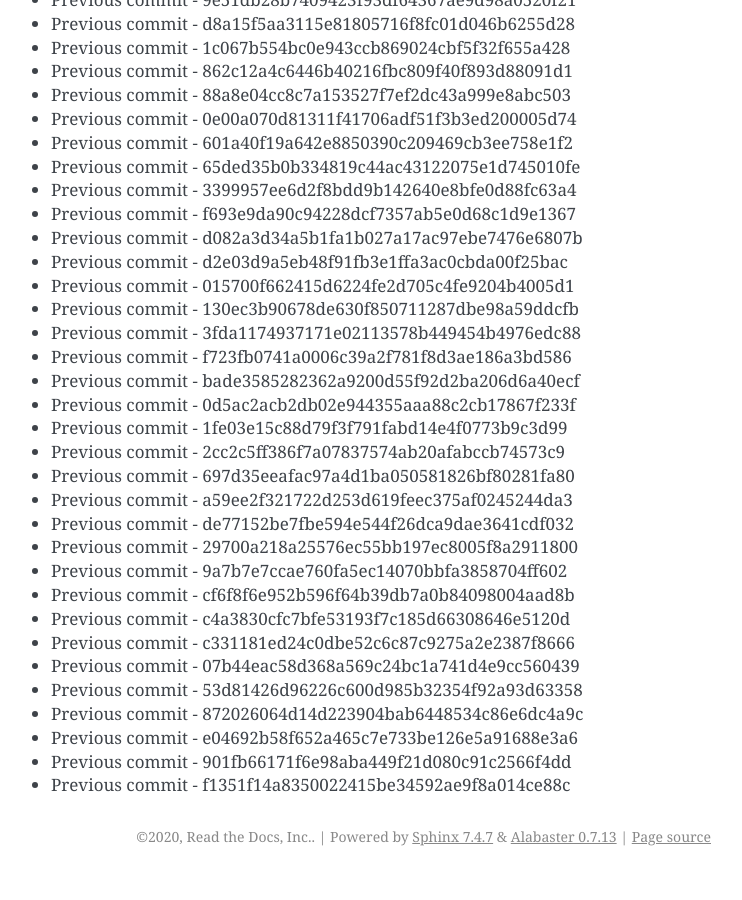
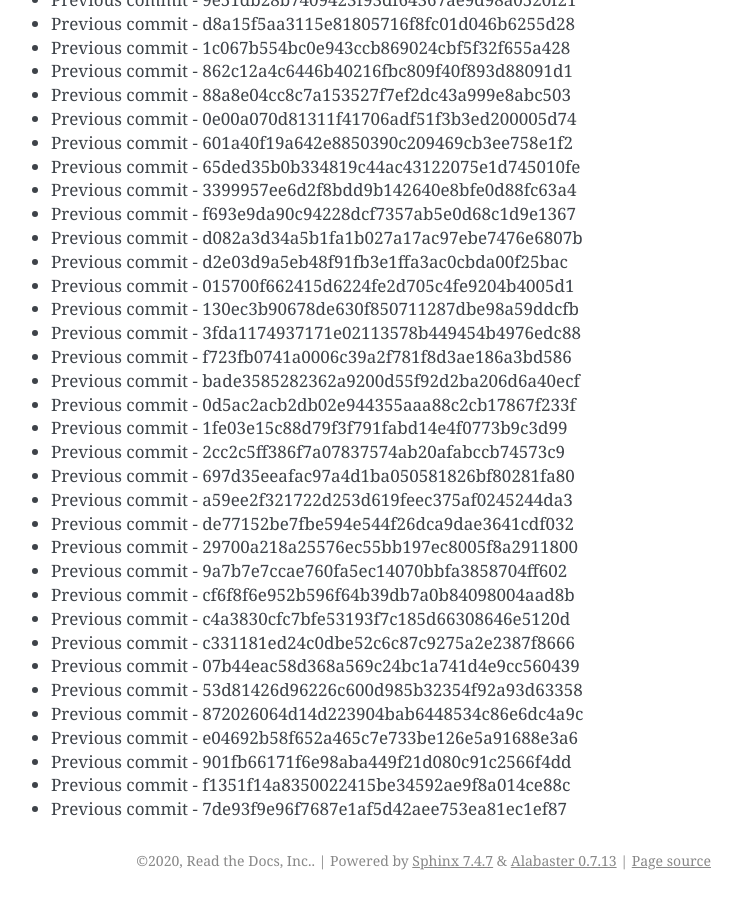
Before and after one commit to readthedocs/rtd-git-stresstest, a Sphinx documentation site: the page built from docs/updates.rst, in a window 1280 px wide and 900 px high, scrolled down 37850 px. Shown: the whole window, without its empty margins (399-1141 px from the left). Built offline with Sphinx 7.4.7, drawn with Linux system fonts in a browser that asks for light colours; before the commit the page ends 38726 px from its top, so only the background shows below that.

Commit message:
Generating commit from previous: 7de93f9e96f7687e1af5d42aee753ea81ec1ef87

```diff
--- a/docs/updates.rst
+++ b/docs/updates.rst
@@ -1622,3 +1622,4 @@ It can be tested for any performance characteristics.
 * Previous commit - e04692b58f652a465c7e733be126e5a91688e3a6
 * Previous commit - 901fb66171f6e98aba449f21d080c91c2566f4dd
 * Previous commit - f1351f14a8350022415be34592ae9f8a014ce88c
+* Previous commit - 7de93f9e96f7687e1af5d42aee753ea81ec1ef87
```
